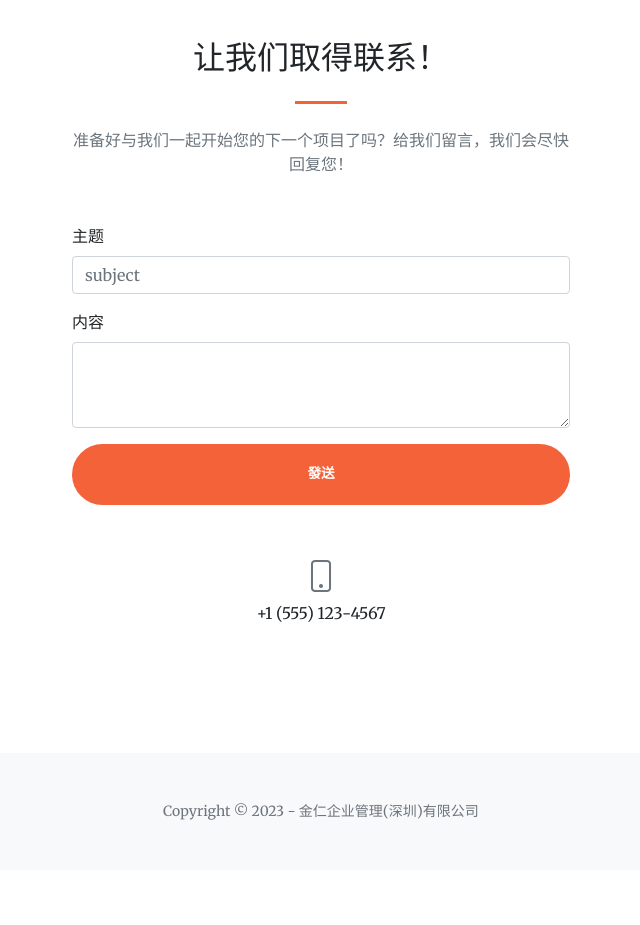
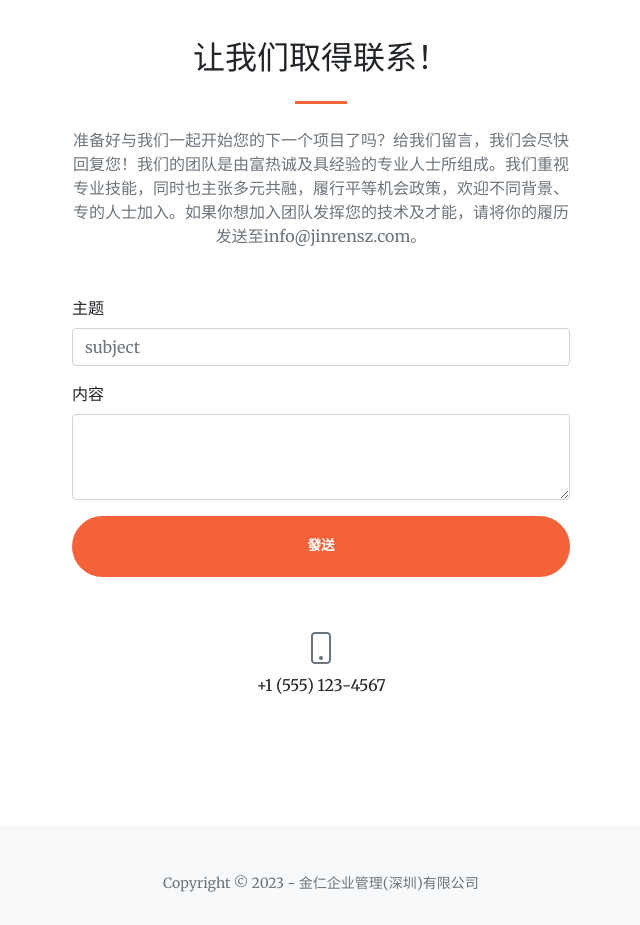
Before and after one commit to hkcto/jinrensz, a plain HTML site: page index.html in a window 1280 px wide. Shown: the part 3080-4005 px from the top of the page, without its empty margins (319-959 px from the left). Before the commit the page ends 3950 px from the top, so only its background shows below. Drawn offline with nearby package versions, Linux system fonts and the light colour scheme; some packages are replaced by stand-ins of ours; a script that the page names is missing.

Commit message:
加入我們

```diff
--- a/index.html
+++ b/index.html
@@ -205,7 +205,7 @@
                     <div class="col-lg-8 col-xl-6 text-center">
                         <h2 class="mt-0">让我们取得联系！</h2>
                         <hr class="divider" />
-                        <p class="text-muted mb-5">准备好与我们一起开始您的下一个项目了吗？给我们留言，我们会尽快回复您！</p>
+                        <p class="text-muted mb-5">准备好与我们一起开始您的下一个项目了吗？给我们留言，我们会尽快回复您！我们的团队是由富热诚及具经验的专业人士所组成。我们重视专业技能，同时也主张多元共融，履行平等机会政策，欢迎不同背景、专的人士加入。如果你想加入团队发挥您的技术及才能，请将你的履历发送至info@jinrensz.com。</p>
                     </div>
                 </div>
                 <div class="row gx-4 gx-lg-5 justify-content-center mb-5">
```
